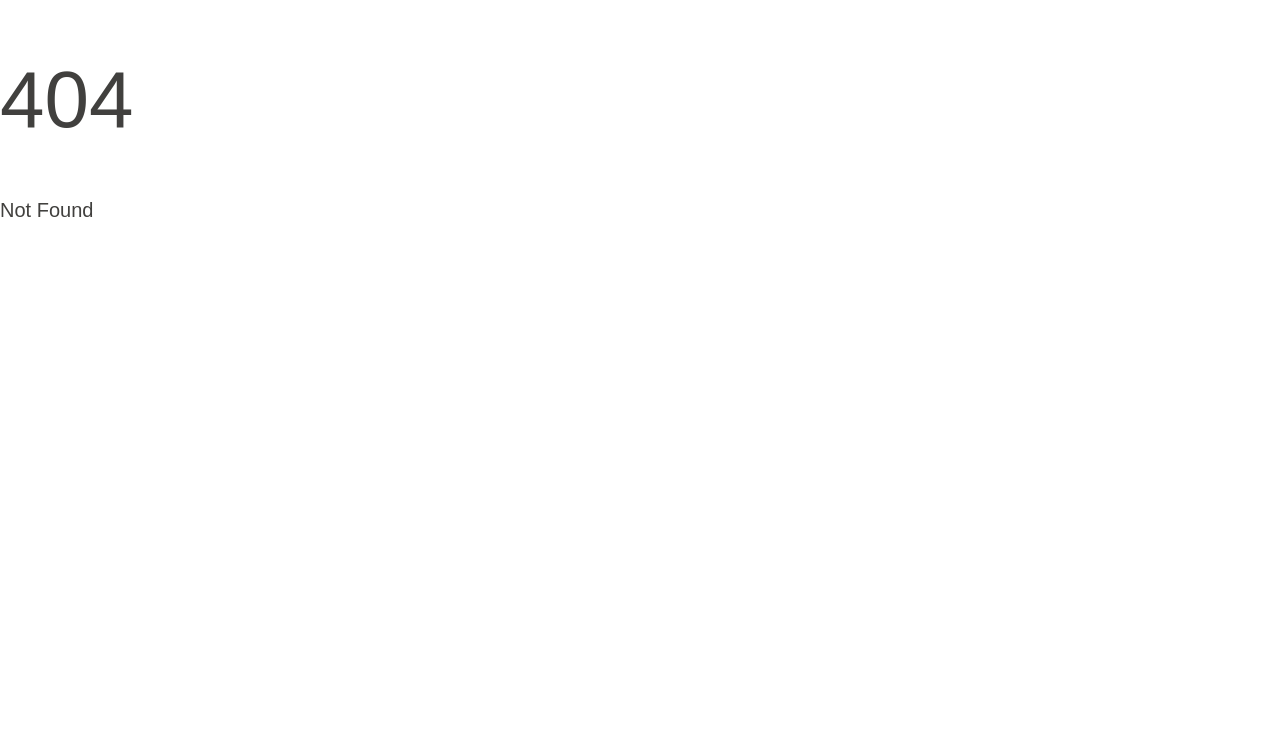
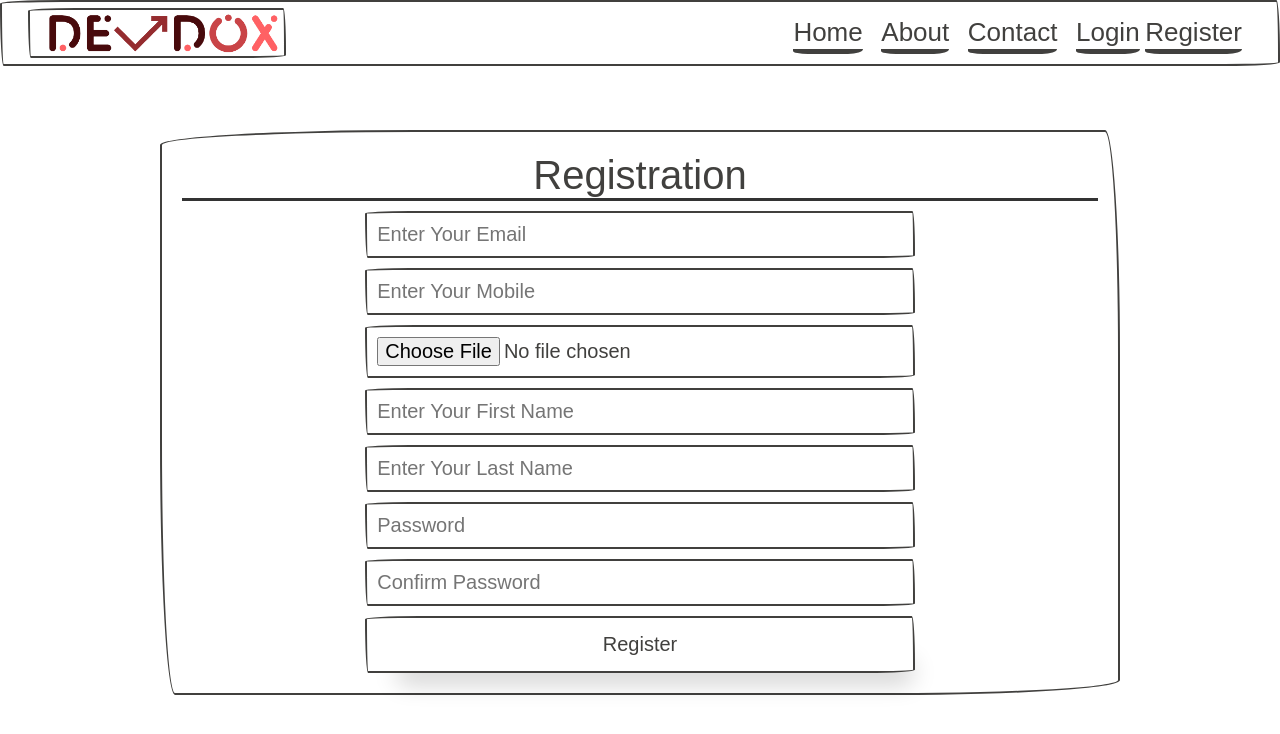
Before and after one commit to Qasimsaifi/DevDox, a SvelteKit app: page /register in a window 1280 px wide. Before the commit this address had no page. Shown: the top 734 px of the page. Built offline with nearby package versions, Linux system fonts and the light colour scheme; a small style sheet from the web is missing; a web font is replaced by a local one.

Commit message:
add things\

```diff
--- a/src/components/MYSnippets.svelte
+++ b/src/components/MYSnippets.svelte
@@ -54,7 +54,6 @@
       if (response.ok) {
         const snipdata = await response.json();
         snippets = snipdata.results;
-        console.log(snippets);
       } else {
         console.error('Failed to fetch snippets');
       }
--- a/src/components/Navbar.svelte
+++ b/src/components/Navbar.svelte
@@ -57,6 +57,7 @@
         {:else}
           <li>
             <a href="/login">Login</a>
+            <a href="/register">Register</a>
           </li>
         {/if}
       </ul>
--- a/src/routes/login/+page.svelte
+++ b/src/routes/login/+page.svelte
@@ -55,17 +55,17 @@
 
 <Navbar {isLoggedIn} />
 
-<main>
+<main class="container border log-cont">
+  <h3 class="log-heading">Login</h3>
   {#if isLoggedIn}
     <!-- Display the logged-in content here -->
   {:else}
-    <h1>Login</h1>
 
-    {#if error}
-      <p class="error">{error}</p>
-    {/if}
+  {#if error}
+  <p class="error">{error}</p>
+  {/if}
 
-    <form on:submit="{handleLogin}">
+  <form class="log-container log-form" on:submit="{handleLogin}">
       <label>
         Email:
         <input type="email" bind:value="{email}" required />
@@ -76,45 +76,7 @@
         <input type="password" bind:value="{password}" required />
       </label>
 
-      <button class="login-btn" type="submit">Login</button>
+      <button type="submit">Login</button>
     </form>
   {/if}
 </main>
-
-<style>
-  main {
-    max-width: 400px;
-    margin: 0 auto;
-    padding: 20px;
-  }
-
-  h1 {
-    text-align: center;
-    margin-bottom: 20px;
-  }
-
-  input {
-    width: 100%;
-    padding: 10px;
-    font-size: 16px;
-    margin-top: 10px;
-    border-radius: 4px;
-    border: 1px solid #ccc;
-  }
-
-  .login-btn {
-    background-color: #007bff;
-    color: #fff;
-    padding: 10px 20px;
-    border: none;
-    border-radius: 4px;
-    font-size: 16px;
-    margin-top: 20px;
-    cursor: pointer;
-  }
-
-  .error {
-    color: #dc3545;
-    margin-top: 10px;
-  }
-</style>
--- /dev/null
+++ b/src/routes/register/+page.svelte
@@ -0,0 +1,78 @@
+<script>
+  import Navbar from "../../components/Navbar.svelte";
+
+  let registerEmail;
+  let registerMobile;
+  let files = [];
+  let registerFirstName;
+  let registerLastName;
+  let registerPassword;
+  let registerConfirmPassword;
+
+  async function handleRegister() {
+    try {
+      const formData = new FormData();
+      formData.append("email", registerEmail);
+      formData.append("mobile", registerMobile);
+      formData.append("profile_picture", files[0]);
+      formData.append("first_name", registerFirstName);
+      formData.append("last_name", registerLastName);
+      formData.append("password", registerPassword);
+
+      const response = await fetch(
+        "https://devdox.up.railway.app/api/v1/user",
+        {
+          method: "POST",
+          body: formData,
+        }
+      );
+
+      if (response.ok) {
+        console.log("user registered successfully");
+        registerEmail = '';
+        registerMobile = '';
+        files = [] = '';
+        registerFirstName = '';
+        registerLastName = '';
+        registerPassword = '';
+        registerConfirmPassword = ''
+      } else {
+        console.error("Failed to register user");
+      }
+    } catch (error) {
+      console.error("Failed to register user", error);
+    }
+  }
+</script>
+
+<Navbar />
+<main class="container border main-cont">
+  <h3 class="form-heading">Registration</h3>
+  <form class="reg-container register-form ">
+    <input
+    placeholder="Enter Your Email"
+    type="email"
+    bind:value={registerEmail}
+  />
+  <input
+    placeholder="Enter Your Mobile"
+    type="number"
+    bind:value={registerMobile}
+  />
+  <input placeholder="" type="file" bind:files />
+  <input
+    placeholder="Enter Your First Name"
+    type="text"
+    bind:value={registerFirstName}
+  />
+  <input
+  placeholder="Enter Your Last Name"
+  type="text"
+  bind:value={registerLastName}
+  />
+  <input placeholder="Password" type="password" bind:value={registerPassword} />
+  <input placeholder="Confirm Password" type="password" bind:value={registerConfirmPassword}/>
+  <button on:click={handleRegister}>Register</button>
+</form>
+
+</main>
--- a/static/global.css
+++ b/static/global.css
@@ -93,3 +93,44 @@ h4 {
 .card-container{
   margin-top: 70px;
 }
+
+.register-form input , button{
+  margin-top: 10px;
+  width: 100%;
+
+}
+.reg-container{
+  width: 60%;
+  margin-left: auto;
+  margin-right: auto;
+
+}
+.main-cont h1{
+  text-align: center;
+}
+.main-cont{
+  margin-top: 130px;
+}
+.log-cont{
+  margin-top: 180px;
+}
+.log-form input , button{
+  margin-top: 10px;
+  width: 100%;
+
+}
+.log-container{
+  width: 40%;
+  margin-left: auto;
+  margin-right: auto;
+}
+.form-heading{
+  text-align: center;
+  border-bottom:3px solid #333;
+}
+.log-heading{
+  text-align: center;
+  border-bottom:3px solid #333;
+  margin-top: 20px;
+  margin-bottom: 20px;
+}
```
Also changed, not shown: src/routes/profile/+page.svelte (+50 -2 lines).
